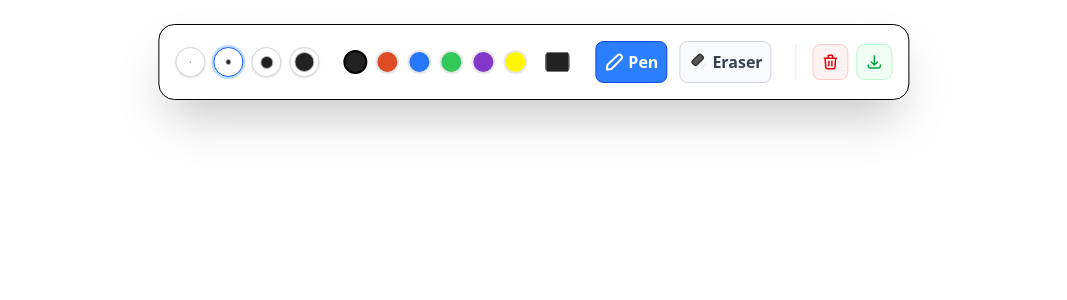
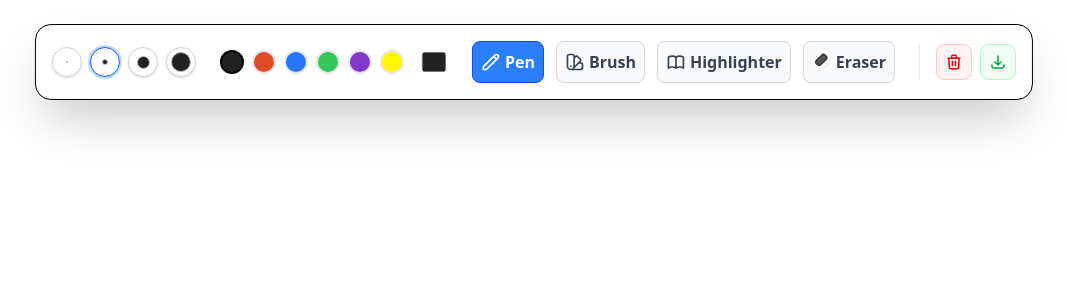
Before and after one commit to SK1965/DoodleUp, a React (Vite) app in the folder client/: page /page/1 in a window 1280 px wide. Shown: the top 300 px of the page, without its empty margins (106-1173 px from the left). Built offline with nearby package versions, Linux system fonts and the light colour scheme; no server answers.

Commit message:
feat(ui): add brush and highlighter pen tools with dynamic rendering modes

```diff
--- a/client/src/components/Canvas.tsx
+++ b/client/src/components/Canvas.tsx
@@ -73,7 +73,7 @@
     const prevPos = prev.current;
     if (prevPos && ctxRef.current) {
       const mode = tool;
-      const size = tool === "pen" ? penSize : eraserSize;
+      const size = tool === "eraser" ? eraserSize : penSize;
       const color = strokeColor;
       const data: DrawData = {
         x0: prevPos.x,
--- a/client/src/components/Toolbar.tsx
+++ b/client/src/components/Toolbar.tsx
@@ -58,12 +58,11 @@
       {PEN_SIZES.map(size => (
         <button
           key={size}
-          className={`rounded-full flex items-center justify-center border
-            transition shadow-sm
-            ${tool === "pen" && penSize === size ? "border-blue-600 ring-2 ring-blue-200" : "border-gray-300"}
+          className={`rounded-full flex items-center justify-center border transition shadow-sm
+            ${tool !== "eraser" && penSize === size ? "border-blue-600 ring-2 ring-blue-200" : "border-gray-300"}
             bg-white hover:bg-blue-100`}
           style={{ width: 30, height: 30 }}
-          onClick={() => { setTool("pen"); setPenSize(size); }}
+          onClick={() => { if(tool === "eraser") setTool("pen"); setPenSize(size); }}
           aria-label={`Pen size ${size}`}
         >
           <span style={{
@@ -83,10 +82,10 @@
       {COLORS.map(c => (
         <button
           key={c}
-          className={`rounded-full border-2 ${strokeColor === c && tool === "pen" ? 'border-black' : 'border-gray-200'}
+          className={`rounded-full border-2 ${strokeColor === c && tool !== "eraser" ? 'border-black' : 'border-gray-200'}
             hover:ring-2 ring-blue-200`}
           style={{ background: c, width: 24, height: 24 }}
-          onClick={() => { setStrokeColor(c); setTool("pen"); }}
+          onClick={() => { setStrokeColor(c); if(tool === "eraser") setTool("pen"); }}
           aria-label={`Color ${c}`}
         />
       ))}
@@ -111,10 +110,32 @@
           ${tool === "pen" ? "bg-blue-500 text-white border-blue-700" : "bg-gray-50 border-gray-300 text-gray-700"}`}
         onClick={() => setTool("pen")}
       >
-        <svg width="20" height="20" fill="none" stroke="currentColor" strokeWidth="2">
-            <path d="M3 17.5L7 17L17 7C18 6 18 4.5 17 3.5C16 2.5 14.5 2 13.5 3L3 13L2.5 17.5Z" fill="none" />
+        <svg width="20" height="20" fill="none" stroke="currentColor" strokeWidth="2" viewBox="0 0 24 24">
+            <path strokeLinecap="round" strokeLinejoin="round" d="M15.232 5.232l3.536 3.536m-2.036-5.036a2.5 2.5 0 113.536 3.536L6.5 21.036H3v-3.572L16.732 3.732z" />
         </svg>
         Pen
+      </button>
+      <button
+        aria-label="Brush"
+        className={`p-2 rounded-lg border flex items-center gap-1 font-semibold
+          ${tool === "brush" ? "bg-blue-500 text-white border-blue-700" : "bg-gray-50 border-gray-300 text-gray-700"}`}
+        onClick={() => setTool("brush")}
+      >
+        <svg width="20" height="20" fill="none" stroke="currentColor" strokeWidth="2" viewBox="0 0 24 24">
+          <path strokeLinecap="round" strokeLinejoin="round" d="M7 21a4 4 0 01-4-4V5a2 2 0 012-2h4a2 2 0 012 2v12a4 4 0 01-4 4zm0 0h12a2 2 0 002-2v-4a2 2 0 00-2-2h-2.343M11 7.343l1.657-1.657a2 2 0 012.828 0l2.829 2.829a2 2 0 010 2.828l-8.486 8.485M7 17h.01" />
+        </svg>
+        Brush
+      </button>
+      <button
+        aria-label="Highlighter"
+        className={`p-2 rounded-lg border flex items-center gap-1 font-semibold
+          ${tool === "highlighter" ? "bg-blue-500 text-white border-blue-700" : "bg-gray-50 border-gray-300 text-gray-700"}`}
+        onClick={() => setTool("highlighter")}
+      >
+        <svg width="20" height="20" fill="none" stroke="currentColor" strokeWidth="2" viewBox="0 0 24 24">
+          <path strokeLinecap="round" strokeLinejoin="round" d="M12 6.253v13m0-13C10.832 5.477 9.246 5 7.5 5S4.168 5.477 3 6.253v13C4.168 18.477 5.754 18 7.5 18s3.332.477 4.5 1.253m0-13C13.168 5.477 14.754 5 16.5 5c1.747 0 3.332.477 4.5 1.253v13C19.832 18.477 18.247 18 16.5 18c-1.746 0-3.332.477-4.5 1.253" />
+        </svg>
+        Highlighter
       </button>
       <button
         aria-label="Eraser"
--- a/client/src/types/types.ts
+++ b/client/src/types/types.ts
@@ -2,7 +2,7 @@
   roomId: string;
 }
 
-export type Tool = "pen" | "eraser";
+export type Tool = "pen" | "eraser" | "brush" | "highlighter";
 
 export interface DrawData {
   x0: number;
--- a/client/src/utils/drawUtils.ts
+++ b/client/src/utils/drawUtils.ts
@@ -1,4 +1,4 @@
-import type { DrawData, Tool } from "../types/types";
+import type { DrawData } from "../types/types";
 
 export const BG_COLOR = "#ffffff";
 
@@ -7,9 +7,28 @@
   { x0, y0, x1, y1, color, size, mode }: DrawData
 ) {
   ctx.save();
-  ctx.globalCompositeOperation = mode === "eraser" ? "destination-out" : "source-over";
-  ctx.strokeStyle = mode === "eraser" ? "rgba(0,0,0,1)" : color;
-  ctx.lineWidth = size;
+
+  if (mode === "eraser") {
+    ctx.globalCompositeOperation = "destination-out";
+    ctx.strokeStyle = "rgba(0,0,0,1)";
+    ctx.lineWidth = size;
+  } else if (mode === "highlighter") {
+    ctx.globalCompositeOperation = "multiply"; // Or source-over with alpha
+    ctx.globalAlpha = 0.4;
+    ctx.strokeStyle = color;
+    ctx.lineWidth = size * 1.5; // Highlighter is naturally wider
+  } else if (mode === "brush") {
+    ctx.globalCompositeOperation = "source-over";
+    ctx.strokeStyle = color;
+    ctx.lineWidth = size;
+    ctx.shadowBlur = size / 2;
+    ctx.shadowColor = color;
+  } else {
+    ctx.globalCompositeOperation = "source-over";
+    ctx.strokeStyle = color;
+    ctx.lineWidth = size;
+  }
+
   ctx.beginPath();
   ctx.moveTo(x0, y0);
   ctx.lineTo(x1, y1);
```
